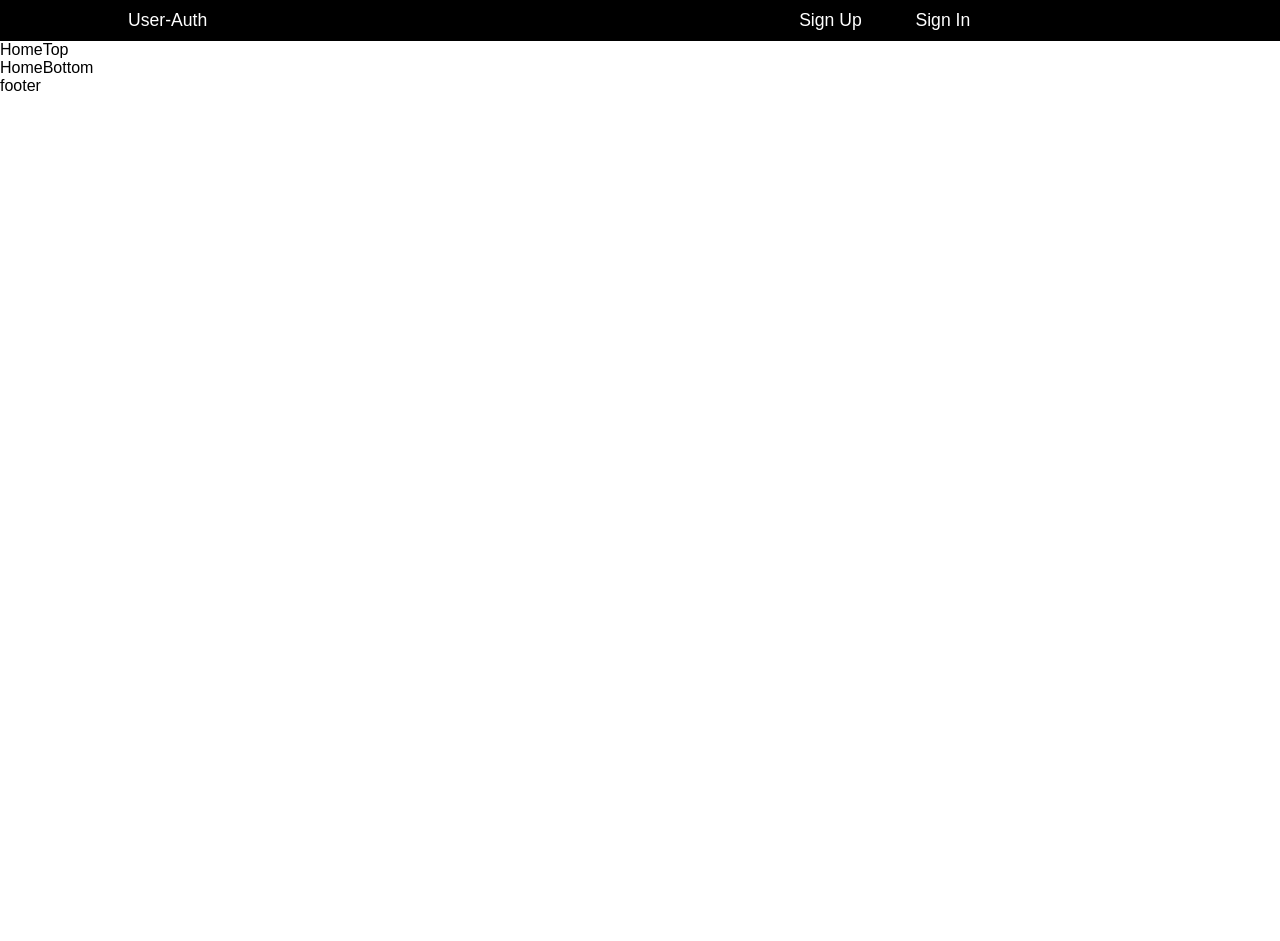
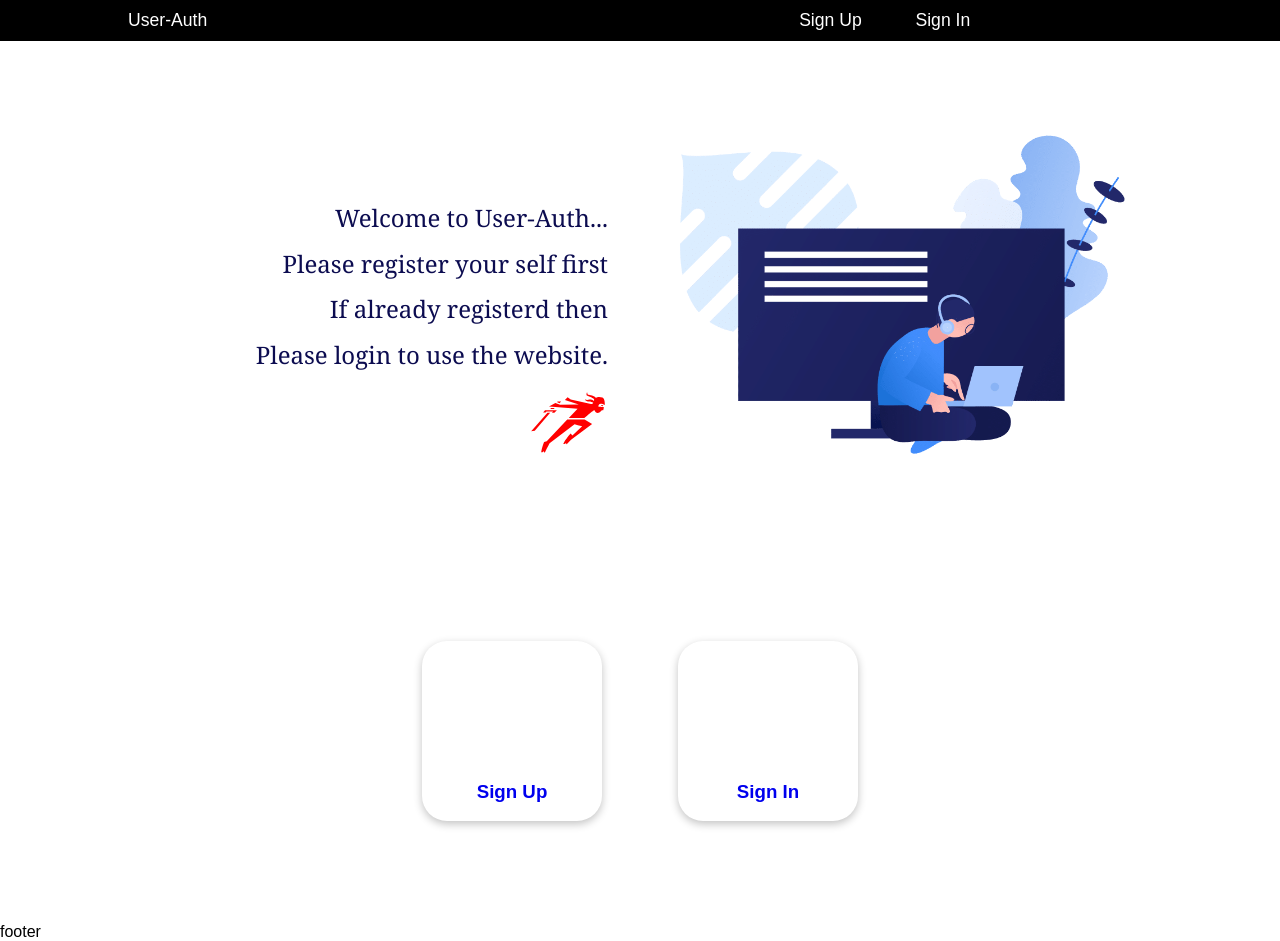
Before and after one commit to Shreyash019/User-Auth, a React (Create React App) app in the folder client/: page / in a window 1280 px wide. Before the commit the page ends 800 px from the top, so only its background shows below. Built offline with nearby package versions, Linux system fonts and the light colour scheme.

Commit message:
User frontend.

```diff
--- a/client/src/components/header/Header.jsx
+++ b/client/src/components/header/Header.jsx
@@ -4,7 +4,7 @@ import { Link} from 'react-router-dom';
 
 const Header = () => {
   return (
-    <div className='header-container'>
+    <div id='header-container'>
       <div id='header-left-content'>
       <Link to="/"><span>User-Auth</span></Link>
       </div>
@@ -12,7 +12,6 @@ const Header = () => {
       <span><Link to="/signin">Sign In</Link></span>
         <span><Link to="/signup">Sign Up</Link></span>
       </div>
-
     </div>
   )
 }
--- a/client/src/components/header/header.css
+++ b/client/src/components/header/header.css
@@ -1,4 +1,4 @@
-.header-container{
+#header-container{
     background-color: black;
     color: #ffffff;
     display: flex;
@@ -6,13 +6,12 @@
     overflow: auto;
 }
 
-span{
+#header-container span{
     font-family: sans-serif;
     font-size: 1.1em;
     font-weight: 500;
 }
-
-a{
+#header-container a{
     text-decoration: none;
     color: white;
 }
--- a/client/src/components/main/HomeBottom.jsx
+++ b/client/src/components/main/HomeBottom.jsx
@@ -1,8 +1,23 @@
-import React from 'react'
+import React from 'react';
+import './css/home-bottom.css';
+import {Link} from 'react-router-dom';
 
 const HomeBottom = () => {
   return (
-    <div>HomeBottom</div>
+    <div className='home-bottom-container'>
+      <div className='home-bottom-box'>
+        <Link to='/signup'>
+          <div className='bottom-card'>
+            <h3>Sign Up</h3>
+          </div>
+        </Link>
+        <Link to='/signin'>
+          <div className='bottom-card'>
+            <h3>Sign In</h3>
+          </div>
+        </Link>
+      </div>
+    </div>
   )
 }
 
--- a/client/src/components/main/HomeTop.jsx
+++ b/client/src/components/main/HomeTop.jsx
@@ -1,8 +1,25 @@
-import React from 'react'
+import React from 'react';
+import './css/home-top.css';
+import home1 from '../img/home1.png';
+import {GiRunningNinja} from 'react-icons/gi'
 
 const HomeTop = () => {
   return (
-    <div>HomeTop</div>
+    <div className='home-top-container'>
+      <div className='home-top-left'>
+        <div className='home-top-details'>
+          <p>Welcome to User-Auth...</p>
+          <p>Please register your self first</p>
+          <p>If already registerd then</p>
+          <p> Please login to use the website.</p>
+          <h1 style={{fontSize: '5em', color: 'red'}}><GiRunningNinja/></h1>
+        </div>
+
+      </div>
+      <div className='home-top-right'>
+        <img src={home1} alt="Home_Page"/>
+      </div>
+    </div>
   )
 }
 
--- /dev/null
+++ b/client/src/components/main/css/home-bottom.css
@@ -0,0 +1,26 @@
+.home-bottom-container{
+    width: 100%;
+    height: auto;
+    overflow: auto;
+}
+.home-bottom-box{
+    width: 40%;
+    margin: 0% 30%;
+}
+.bottom-card{
+    width:35%;
+    height: 180px;
+    float: left;
+    margin: 10% 7.5% 20%;
+    border-radius: 25px;
+    box-shadow: rgba(0, 0, 0, 0.24) 0px 3px 8px;
+    display: flex;
+    justify-content: center;
+    align-items: flex-end;
+}
+.bottom-card:hover{
+    box-shadow: rgba(0, 0, 0, 0.475) 0px 3px 8px;
+}
+.bottom-card h3{
+    margin: 5% 0% 10%;
+}
--- /dev/null
+++ b/client/src/components/main/css/home-top.css
@@ -0,0 +1,30 @@
+.home-top-container{
+    width: 100%;
+    height: auto;
+}
+.home-top-left{
+    width: 50%;
+    float: left;
+}
+.home-top-details{
+    width: 65%;
+    height: auto;
+    margin: 25% 5% 10% 30%;
+    text-align: right;
+}
+.home-top-details p{
+    color: rgb(12, 12, 80);
+    font-size: 1.5em;
+    font-family:Georgia, 'Times New Roman', Times, serif;
+    margin: 0% 0% 3%;
+}
+
+.home-top-right{
+    width: 50%;
+    float: left;
+}
+.home-top-right img{
+    width: 80%;
+    height: auto;
+    margin: -5% 0% 10%;
+}
--- a/client/src/components/user/css/user.css
+++ b/client/src/components/user/css/user.css
@@ -3,7 +3,8 @@
     height: auto;
     overflow: auto;
     margin: 5% 15%;
-    box-shadow: rgba(0, 0, 0, 0.24) 0px 3px 8px;
+    border-radius: 20px;
+    box-shadow: rgba(0, 0, 0, 0.24) 0px 2px 4px;
 }
 .user-left{
     width: 50%;
```
Also changed, not shown: client/src/components/img/home1.png (added).
